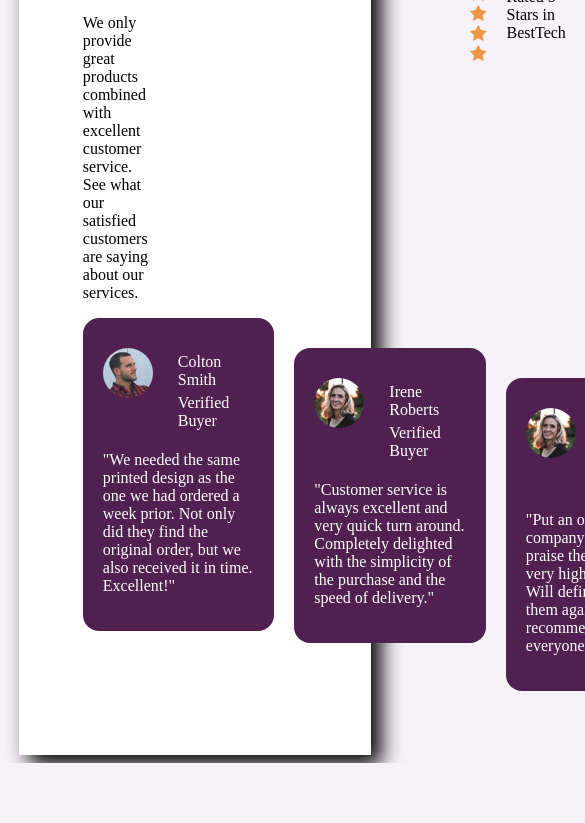
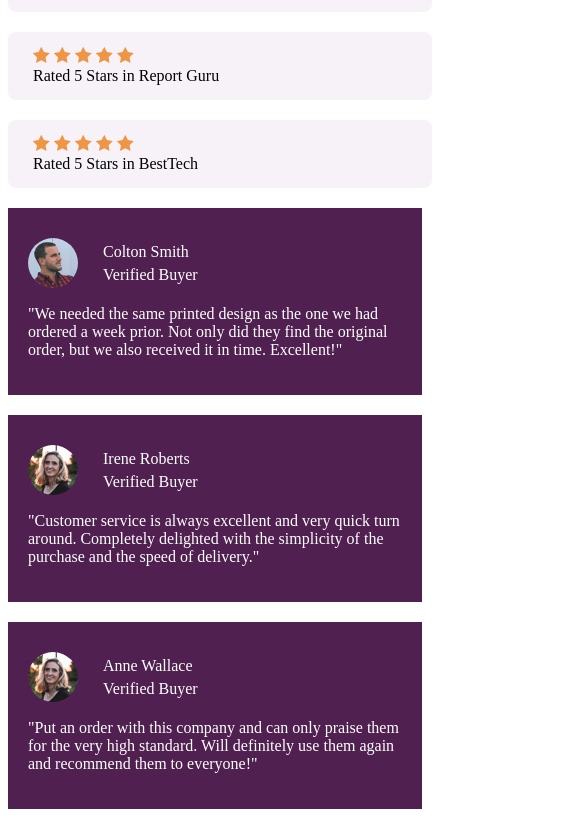
Before and after one commit to corentinnys/social-proof-section, a plain HTML site: page index.html in a window 390 px wide. Shown: the part 364-1187 px from the top of the page, 585 px wide, since content can reach past the window. Before the commit the page ends 1127 px from the top, so only its background shows below. Drawn offline with Linux system fonts and the light colour scheme.

Commit message:
mise en place responsive

```diff
--- a/css/style.css
+++ b/css/style.css
@@ -44,17 +44,13 @@ header{
 }
 
 .ratings > div:nth-child(2) {
-    margin-left: 40px;
+    margin-left: 2rem;
 }
 
 .ratings > div:nth-child(3) {
-    margin-left: 80px;
+    margin-left: 4rem;
 }
-main {
-    display: flex;
-    justify-content:space-between;
-    gap: 20px;
-}
+
 
 main{
     display: flex;
@@ -93,3 +89,91 @@ figure figcaption span{
     display: block;
     margin: 5px 25px;
 }
+
+@media (max-width: 800px)
+{
+    body{
+        background: none;
+    }
+    header{
+        display: block;
+    }
+    .header-details{
+        width: 100%;
+    }
+    .header-details h1{
+        display: block;
+    }
+    .container{
+        width: 100%;
+        background: white;
+        padding: 2rem;
+        box-shadow:none;
+    }
+    main {
+        display: block;
+
+    }
+    .ratings{
+        left: 0rem;
+        margin-top: 10px;
+        display: block;
+    }
+    .ratings > div {
+        background: #f7f2f8;
+        padding: 15px 25px;
+        border-radius: 8px;
+        display: block;
+        margin-top: 20px;
+        width: 100%;
+    }
+    .ratings > div:nth-child(2) {
+        margin-left: 0px;
+    }
+
+    .ratings > div:nth-child(3) {
+        margin-left: 0px;
+    }
+    figure{
+        display: flex;
+        width: 100%;
+        margin: 10px 0;
+    }
+    figure img{
+        display: block;
+        border-radius: 50%;
+        width: 50px;
+        height: 50px;
+    }
+    figure figcaption span{
+        display: block;
+        margin: 5px 25px;
+    }
+    main article{
+        background: hsl(300, 43%, 22%);
+        color: white;
+        width: 100%;
+        padding: 20px;
+        border-radius: 0px;
+        margin-top: 20px;
+        margin-bottom: 20px;
+
+    }
+
+    main article:nth-of-type(2){
+        margin-top:0px;
+    }
+
+    main article:nth-of-type(3){
+        margin-top: 0px;
+    }
+
+    .container{
+        width: 100%;
+        margin: 0 auto;
+        background: white;
+        padding: 0rem;
+
+    }
+
+}
```
